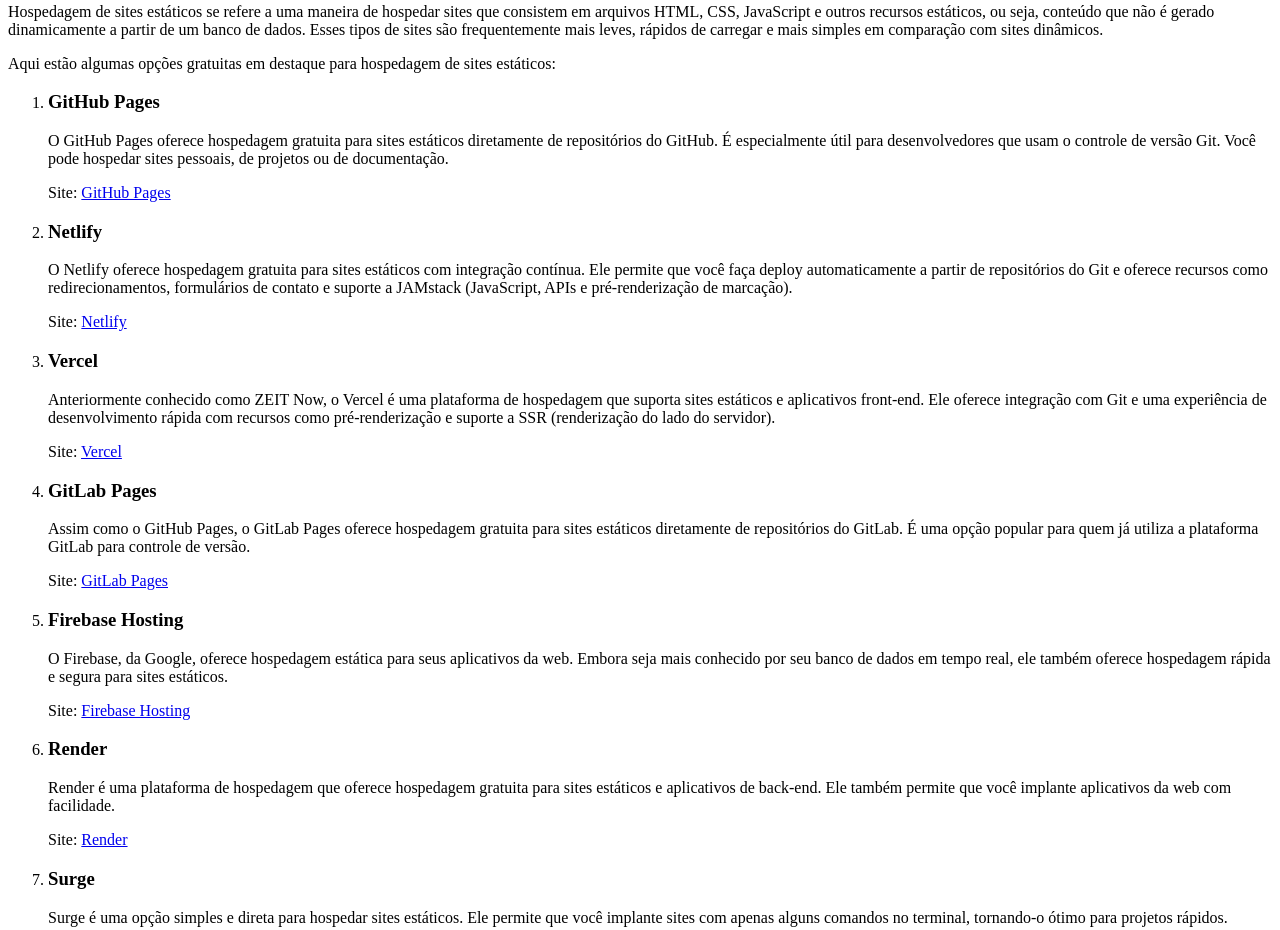
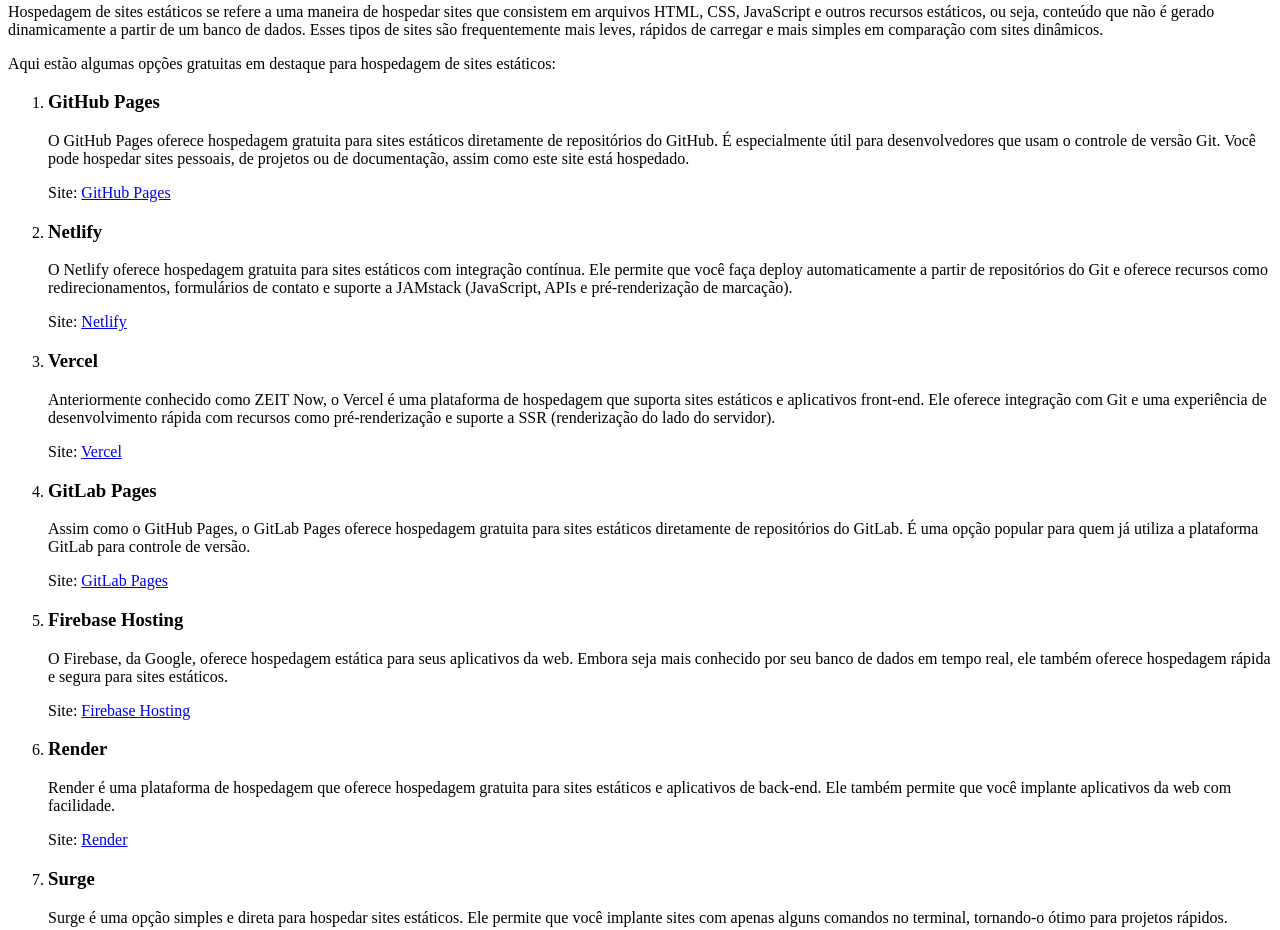
Before and after one commit to AnaLeh05/Desenvolvimento-Web, a plain HTML site: page index.html in a window 1280 px wide. Shown: the part 2870-3800 px from the top of the page. Drawn offline with Linux system fonts and the light colour scheme.

Commit message:
Update index.html

```diff
--- a/index.html
+++ b/index.html
@@ -217,7 +217,8 @@
                 <h3> GitHub Pages </h3>
                 <p> O GitHub Pages oferece hospedagem gratuita para sites estáticos diretamente de
                     repositórios do GitHub. É especialmente útil para desenvolvedores que usam o controle
-                    de versão Git. Você pode hospedar sites pessoais, de projetos ou de documentação. </p>
+                    de versão Git. Você pode hospedar sites pessoais, de projetos ou de documentação,
+                    assim como este site está hospedado. </p>
                 <p> Site: <a href="https://pages.github.com/"> GitHub Pages </a></p>
             </li>
 
```
